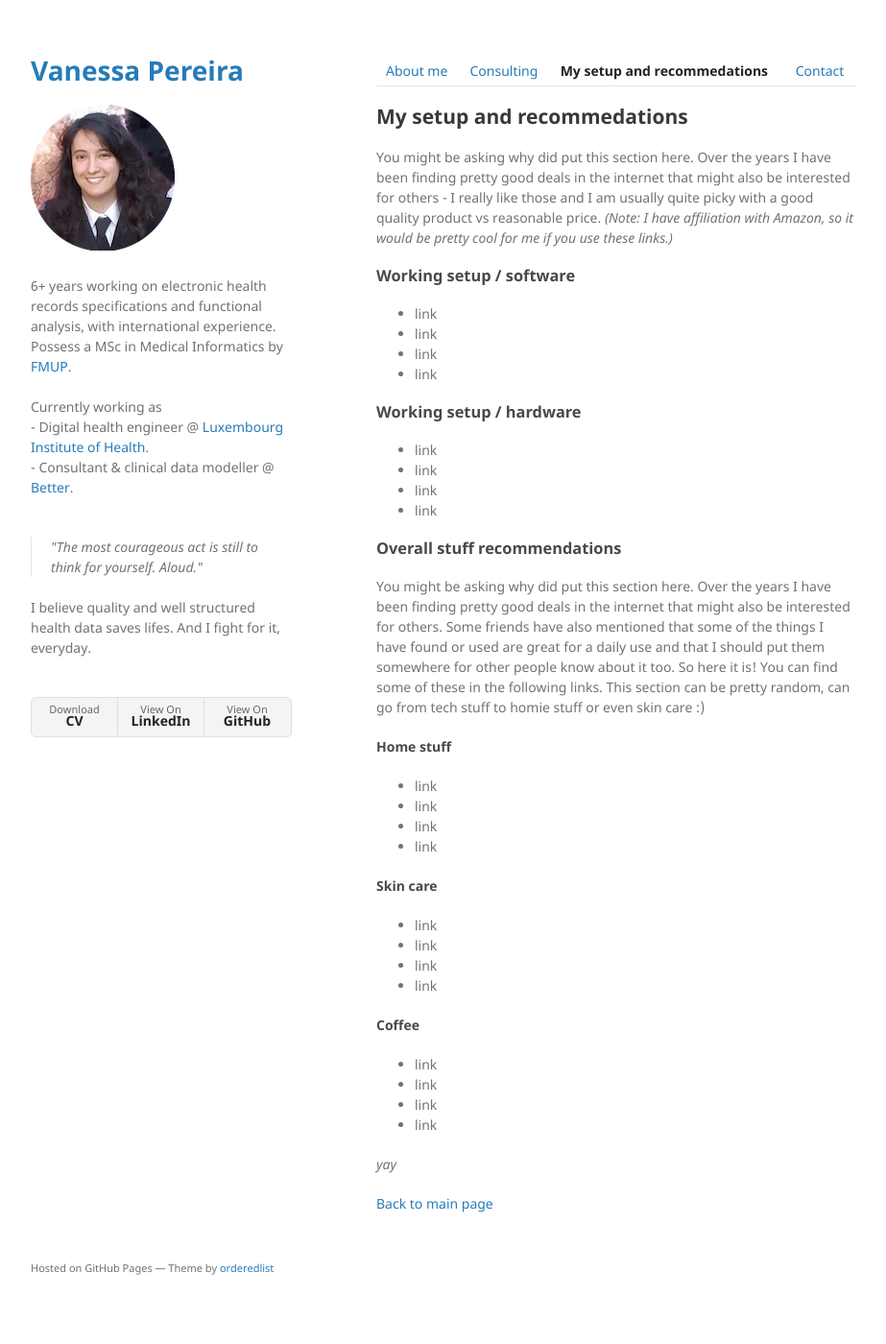
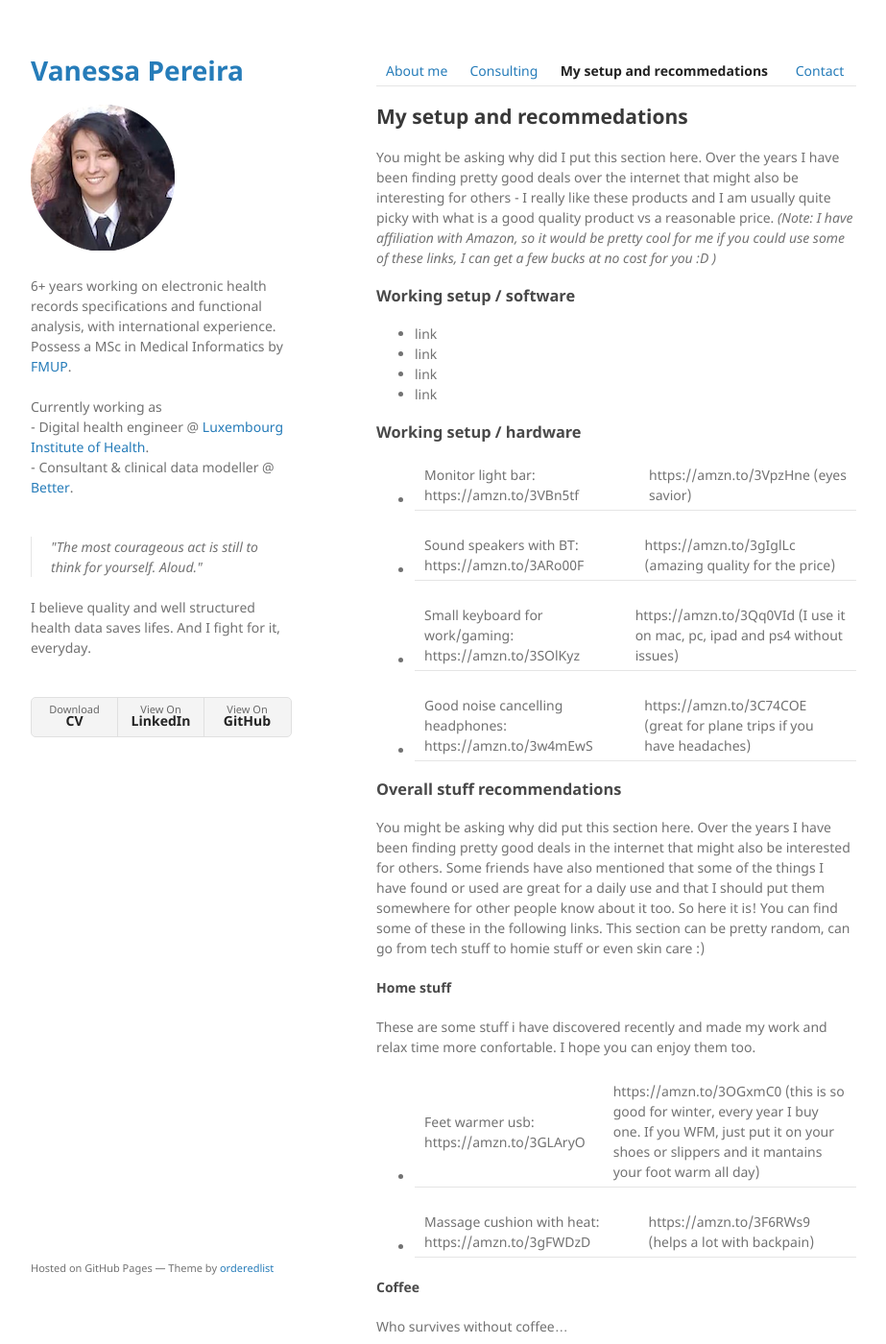
Before and after one commit to vanessa-pereira/vanessa-pereira.github.io, a Jekyll site: the page built from recommend.md, in a window 1280 px wide and 1400 px high. Shown: the whole window at 96% size, without its empty margins (178-1101 px from the left). Built offline with Jekyll 4.4.1, drawn with Linux system fonts in a browser that asks for light colours; some of the changed text lies outside the part shown.

Commit message:
Update recommend.md

```diff
--- a/recommend.md
+++ b/recommend.md
@@ -4,8 +4,8 @@ layout: default
 | [About me](./about_me.html) | [Consulting](./certs.html) | [**My setup and recommedations**](./recommend.html) | [Contact](./contact.html)|
 
 ## My setup and recommedations
-You might be asking why did put this section here. Over the years I have been finding pretty good deals in the internet that might also be interested for others - I really like those and I am usually quite picky with a good quality product vs reasonable price.
-_(Note: I have affiliation with Amazon, so it would be pretty cool for me if you use these links.)_
+You might be asking why did I put this section here. Over the years I have been finding pretty good deals over the internet that might also be interesting for others - I really like these products and I am usually quite picky with what is a good quality product vs a reasonable price.
+_(Note: I have affiliation with Amazon, so it would be pretty cool for me if you could use some of these links, I can get a few bucks at no cost for you :D )_
 
 ### Working setup / software
 * link
@@ -14,32 +14,39 @@ _(Note: I have affiliation with Amazon, so it would be pretty cool for me if you
 * link
 
 ### Working setup / hardware
-* link
-* link
-* link
-* link
+* Monitor light bar: https://amzn.to/3VBn5tf | https://amzn.to/3VpzHne (eyes savior)
+* Sound speakers with BT: https://amzn.to/3ARo00F | https://amzn.to/3gIglLc (amazing quality for the price)
+* Small keyboard for work/gaming: https://amzn.to/3SOlKyz | https://amzn.to/3Qq0VId (I use it on mac, pc, ipad and ps4 without issues)
+* Good noise cancelling headphones: https://amzn.to/3w4mEwS | https://amzn.to/3C74COE (great for plane trips if you have headaches)
 
 
 ### Overall stuff recommendations
 You might be asking why did put this section here. Over the years I have been finding pretty good deals in the internet that might also be interested for others. Some friends have also mentioned that some of the things I have found or used are great for a daily use and that I should put them somewhere for other people know about it too. So here it is! You can find some of these in the following links. This section can be pretty random, can go from tech stuff to homie stuff or even skin care :)
 
 #### Home stuff
-* link
-* link
-* link
-* link
-
-#### Skin care
-* link
-* link
-* link
-* link
+These are some stuff i have discovered recently and made my work and relax time more confortable. I hope you can enjoy them too.
+* Feet warmer usb: https://amzn.to/3GLAryO | https://amzn.to/3OGxmC0 (this is so good for winter, every year I buy one. If you WFM, just put it on your shoes or slippers and it mantains your foot warm all day)
+* Massage cushion with heat: https://amzn.to/3gFWDzD | https://amzn.to/3F6RWs9 (helps a lot with backpain)
 
 #### Coffee
-* link
-* link
-* link
-* link
+Who survives without coffee...
+* Best nespresso capsules in my opinion: https://amzn.to/3OOt4bN | https://amzn.to/3XF3nye
+* Super cheap nespreso capsule - I was impress by the soft cherry alike taste: https://amzn.to/3F9ho0g
+* The best coffee you will ever have: https://amzn.to/3GPqxfo | https://amzn.to/3VccIw9 (Portuguese brand)
+* Coffee machine: https://amzn.to/3u3Bl1V | https://amzn.to/3EJ3ksJ
+* Coffee grinder: https://amzn.to/3AKIXdB | https://amzn.to/3GQitLq
+
+#### Skin and overall body care
+I had a realy bad period with severe acne where I had to take some medicine for a long period of time. The junction of these products below helped removing all the scars and I still use them every day. They are way cheaper on amazon comparing with pharmacies.
+* Facial sun protector:  https://amzn.to/3T1RjVM | https://amzn.to/3STplvl
+* Vitamin C serum: https://amzn.to/3QsaLJr | https://amzn.to/3bQO2I9
+* Facial moisturiser: https://amzn.to/3zP9Yv6 | https://amzn.to/3C59FyY
+* Aqual gel cleaner: https://amzn.to/3BdlmTd | https://amzn.to/3GM0YMp
+* Lip balm:  https://amzn.to/3QGFvGr | https://amzn.to/3pl6GLi
+* Hand sanitizer Dove: https://amzn.to/3QGGUgb
+* Aesop hands cleaner spray: https://amzn.to/3zXfxrx | https://amzn.to/3SQfhTK
+* For teeth alignment, here's a 300eur discount @ Impress: https://smile2impress.com/pt/special/referral/?code=UM9-4UO-SFO&referral_source=mobile
+
 
 _yay_
 
```
